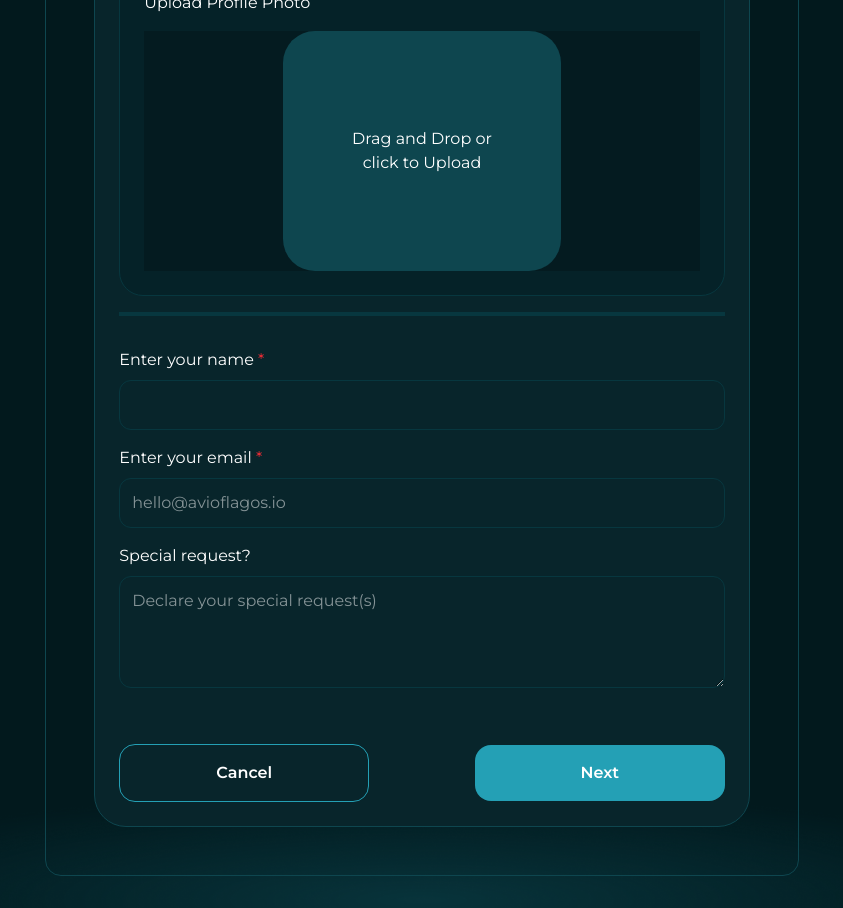
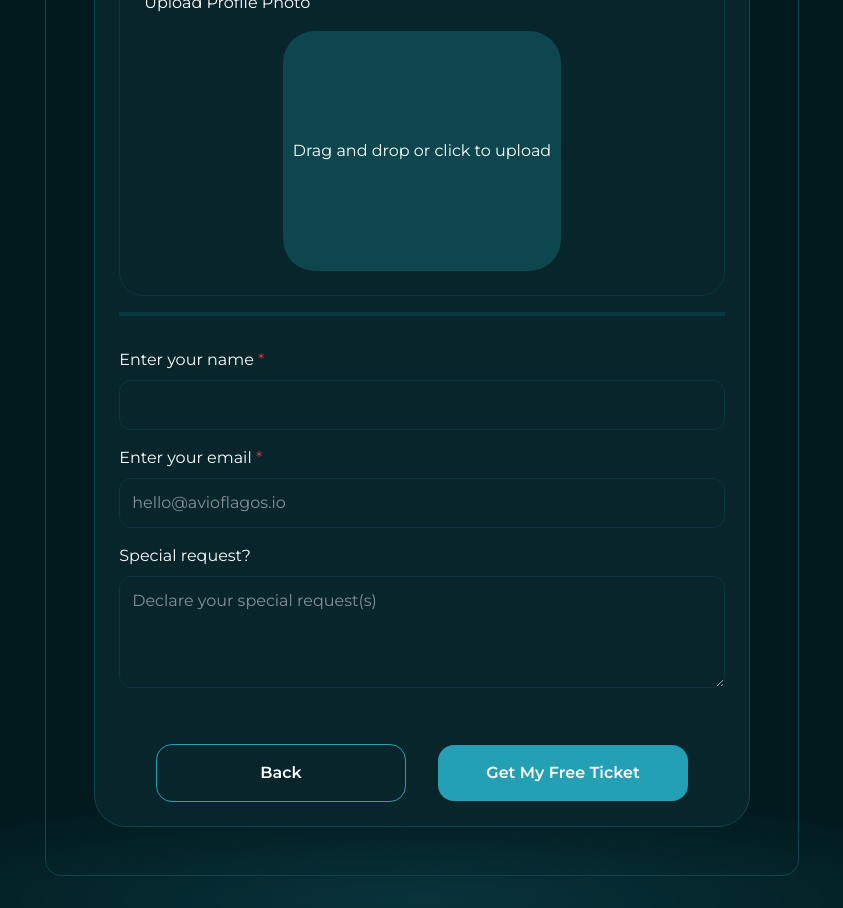
Before and after one commit to TechMartins72/Conference-Ticket-Generator_HNG-2, a React (Vite) app: page /ticket-details in a window 1280 px wide. Shown: the part 340-1248 px from the top of the page, without its empty margins (218-1061 px from the left). Built offline with nearby package versions, Linux system fonts and the light colour scheme; a web font is replaced by a local one.

Commit message:
will add the image upload functions

```diff
--- a/src/App.jsx
+++ b/src/App.jsx
@@ -1,24 +1,27 @@
 import React from "react";
-import BackgroundB from "./Components/BackgroundB";
-import Header from "./Components/Header";
+import {
+  createBrowserRouter,
+  createRoutesFromElements,
+  Route,
+  RouterProvider,
+} from "react-router";
+import RootLayouts from "./Layouts/RootLayouts";
 import HomePage from "./Components/HomePage";
 import FormPage from "./Components/FormPage";
-import Steps from "./Components/Steps";
 import GenerateTicketPage from "./Components/GenerateTicketPage";
 
+const router = createBrowserRouter(
+  createRoutesFromElements(
+    <Route path="/" element={<RootLayouts />}>
+      <Route index element={<HomePage />}></Route>
+      <Route path="ticket-details" element={<FormPage />}></Route>
+      <Route path="ticket-generate" element={<GenerateTicketPage />}></Route>
+    </Route>
+  )
+);
+
 function App() {
-  return (
-    <main className="flex flex-col bg-[#02191D] text-white font-[Montserrat] min-h-screen relative px-[12px] py-8 max-lg:[48px] z-[2]">
-      <Header />
-      <section className="section">
-        <Steps step="1" value="Ticket Selection" width="1/3" />
-        {/* <HomePage /> */}
-        <FormPage />
-        {/* <GenerateTicketPage /> */}
-      </section>
-      <BackgroundB />
-    </main>
-  );
+  return <RouterProvider router={router} />;
 }
 
 export default App;
--- a/src/Components/BackgroundB.jsx
+++ b/src/Components/BackgroundB.jsx
@@ -3,11 +3,11 @@ import background from "/background.png";
 
 const BackgroundB = () => {
   return (
-    <div className="w-full absolute bottom-0 left-0 z-[-1]">
+    <div className="background">
       <img
         src={background}
         alt="bg"
-        className="w-full h-full overflow-hidden"
+        className="backgroundimage"
       />
     </div>
   );
--- a/src/Components/Banner.jsx
+++ b/src/Components/Banner.jsx
@@ -2,7 +2,7 @@ import React from "react";
 
 const Banner = ({ homepage }) => {
   return (
-    <div className="bg-gradient-to-br text-center from-[#07373F] to-[#0E464F] w-full rounded-[24px] border-[1px] border-[#07373F] px-[24px] py-[16px] flex flex-col gap-4">
+    <div className="banner">
       <h2 className="font-bold text-4xl max-md:text-2xl italic">
         Techember Fest "25
       </h2>
--- a/src/Components/BottomButtons.jsx
+++ b/src/Components/BottomButtons.jsx
@@ -1,13 +1,16 @@
 import React, { useContext } from "react";
+import { Link } from "react-router";
 import Button from "./Button";
 import { AppContext } from "../ContextAPI";
 
 const BottomButtons = () => {
-  const { handleHomeError, cancel } = useContext(AppContext);
+  const { handleHomeError, cancel, selected } = useContext(AppContext);
   return (
-    <div className="w-full h-fit rounded-[24px] border-[1px] border-[#0E464F] flex justify-center items-center gap-8 flex-wrap-reverse max-md:gap-4">
+    <div className="buttonbox">
       <Button value="Cancel" bg="transaparent" outline func={cancel} />
-      <Button value="Next" bg="[#24A0B5]" outline func={handleHomeError} />
+      <Link to={selected ? "ticket-details" : "/"}>
+        <Button value="Next" bg="[#24A0B5]" outline func={handleHomeError} />
+      </Link>
     </div>
   );
 };
--- a/src/Components/FormPage.jsx
+++ b/src/Components/FormPage.jsx
@@ -1,12 +1,19 @@
 import React from "react";
-import Steps from "./Steps";
+import { Link } from "react-router";
 import ImageUpload from "./ImageUpload";
 import Button from "./Button";
+import { useContext } from "react";
+import { AppContext } from "../ContextAPI";
 
 const FormPage = () => {
+  const { setSelected } = useContext(AppContext);
+
+  const handleGenerateTicket = () => {};
+
+
   return (
     <>
-      <form className="w-full border-[1px] border-[#0E464F] bg-[#08252B] p-[24px] flex flex-col gap-4 rounded-[32px]">
+      <form className="form">
         <ImageUpload />
         <div className="border-t-4 border-[#07373F] py-8 flex flex-col gap-2">
           <label htmlFor="name">
@@ -30,9 +37,20 @@ const FormPage = () => {
             placeholder="Declare your special request(s)"
           />
         </div>
-        <div className="w-full h-fit rounded-[24px] flex justify-between items-center flex-wrap-reverse max-md:gap-4">
-          <Button value="Cancel" bg="transaparent" outline />
-          <Button value="Next" bg="[#24A0B5]" />
+        <div className="buttonbox">
+          <Link to="/">
+            <Button
+              value="Back"
+              bg="transaparent"
+              outline
+              func={() => {
+                setSelected(false);
+              }}
+            />
+          </Link>
+          <Link to="/ticket-generate">
+            <Button value="Get My Free Ticket" bg="[#24A0B5]" />
+          </Link>
         </div>
       </form>
     </>
--- a/src/Components/GenerateTicketPage.jsx
+++ b/src/Components/GenerateTicketPage.jsx
@@ -1,9 +1,11 @@
-import React from "react";
-import Steps from "./Steps";
+import React, { useContext } from "react";
+import { Link } from "react-router";
 import Button from "./Button";
 import Ticket from "./Ticket";
+import { AppContext } from "../ContextAPI";
 
 const GenerateTicketPage = () => {
+  const { setSelected } = useContext(AppContext);
   return (
     <>
       <div className="flex flex-col justify-around text-center">
@@ -14,12 +16,17 @@ const GenerateTicketPage = () => {
       </div>
       <Ticket />
       <div className="buttonbox">
+        <Link to="/">
           <Button
             value="Book Another Ticket"
             bg="transaparent"
             color="[#24A0B5]"
             outline
+            func={() => {
+              setSelected(false);
+            }}
           />
+        </Link>
         <Button value="Download Ticket" bg="[#24A0B5]" outline />
       </div>
     </>
--- a/src/Components/ImageUpload.jsx
+++ b/src/Components/ImageUpload.jsx
@@ -1,12 +1,47 @@
-import React from "react";
+import React, { useCallback } from "react";
+import { useContext } from "react";
+import { useState } from "react";
+import { useDropzone } from "react-dropzone";
+import { AppContext } from "../ContextAPI";
 
 const ImageUpload = () => {
+  const { userImage, imageLoading, handleSubmit } = useContext(AppContext);
+  const onDrop = useCallback((droppedFile) => {
+    console.log(droppedFile[0].path);
+    const newFile = droppedFile[0];
+    handleSubmit(newFile);
+  }, []);
+
+  const { getRootProps, getInputProps, isDragActive } = useDropzone({ onDrop });
+
   return (
-    <div className="w-full border-[1px] border-[rgb(7,55,63)] bg-[#052228] p-[24px] flex flex-col gap-4 rounded-[24px]">
+    <div
+      className={`w-full border-[1px] border-[rgb(7,55,63)] p-[24px] flex flex-col gap-4 rounded-[24px]`}
+    >
       <p>Upload Profile Photo</p>
-      <div className="bg-black/20 w-full">
-        <div className="bg-[#0E464F] flex flex-col justify-center items-center text-center md:w-[50%] h-[240px] rounded-[32px] mx-auto cursor-pointer">
-          Drag and Drop or <br /> click to Upload
+      <div
+        className={`w-full ${
+          userImage ? `bg-[url(${userImage})]` : "bg-transparent"
+        } bg-cover`}
+      >
+        <div
+          {...getRootProps()}
+          className={`bg-[#0E464F] flex flex-col justify-center items-center text-center md:w-[50%] h-[240px] rounded-[32px] mx-auto cursor-pointer ${
+            userImage != undefined && "opacity-[.5]"
+          }`}
+        >
+          <input {...getInputProps()} />
+          <span>
+            {imageLoading ? (
+              "loading"
+            ) : (
+              <p>
+                {!isDragActive
+                  ? "Drag and drop or click to upload"
+                  : "Drop here!"}
+              </p>
+            )}
+          </span>
         </div>
       </div>
     </div>
--- a/src/Components/Invalid.jsx
+++ b/src/Components/Invalid.jsx
@@ -1,14 +1,7 @@
 import React from "react";
 
 const Invalid = ({ text }) => {
-  return (
-    <p
-      className="text-red-500 w-full p-3 bg-black/50
-     rounded-xl text-center font-semibold"
-    >
-      {text}
-    </p>
-  );
+  return <p className="error">{text}</p>;
 };
 
 export default Invalid;
--- a/src/Components/TicketLists.jsx
+++ b/src/Components/TicketLists.jsx
@@ -21,7 +21,7 @@ const TicketLists = () => {
     <div className="border-t-4 border-[#07373F] py-4">
       <div className="flex flex-col gap-4">
         <p>Select Ticket Type:</p>
-        <div className="grid md:grid-cols-2 gap-8 p-[16px] bg-[#052228] border-[1px] border-[#07373F] rounded-[24px]">
+        <div className="ticketlist">
           {details.map((detail, index) => (
             <TicketList detail={detail} key={index} />
           ))}
--- a/src/ContextAPI.jsx
+++ b/src/ContextAPI.jsx
@@ -1,15 +1,38 @@
 import React, { createContext, useState } from "react";
+import { useEffect } from "react";
 
 export const AppContext = createContext();
 
 const AppContextProvider = (props) => {
   const [selected, setSelected] = useState(false);
   const [homeError, setHomeError] = useState(false);
+  const [userImage, setUserImage] = useState();
+  const [imageLoading, setImageLoading] = useState(false);
+
+  const handleSubmit = async (file) => {
+    setImageLoading(true);
+    const data = new FormData();
+    data.append("file", file);
+    data.append("upload_preset", "conference_ticket_generator_image_upload");
+    data.append("cloud_name", "dnxrj96ww");
+
+    const res = await fetch(
+      "https://api.cloudinary.com/v1_1/dnxrj96ww/image/upload",
+      {
+        method: "POST",
+        body: data,
+      }
+    );
+
+    const uploadedImage = await res.json();
+    console.log(uploadedImage.secure_url);
+    setUserImage(uploadedImage.secure_url);
+    setImageLoading(false);
+  };
 
   const handleHomeError = () => {
     if (selected == false) {
       setHomeError(true);
-
     } else {
       setHomeError(false);
       console.log("move to the next page");
@@ -31,6 +54,11 @@ const AppContextProvider = (props) => {
         homeError,
         setHomeError,
         cancel,
+        userImage,
+        setUserImage,
+        imageLoading,
+        setImageLoading,
+        handleSubmit,
       }}
     >
       {props.children}
--- /dev/null
+++ b/src/Layouts/RootLayouts.jsx
@@ -0,0 +1,25 @@
+import React from "react";
+import { Outlet } from "react-router";
+import BackgroundB from "../Components/BackgroundB";
+import Header from "../Components/Header";
+import HomePage from "../Components/HomePage";
+import FormPage from "../Components/FormPage";
+import Steps from "../Components/Steps";
+import GenerateTicketPage from "../Components/GenerateTicketPage";
+
+const RootLayouts = () => {
+  return (
+    <div>
+      <main className="main">
+        <Header />
+        <section className="section">
+          <Steps step="1" value="Ticket Selection" width="1/3" />
+          <Outlet />
+        </section>
+        <BackgroundB />
+      </main>
+    </div>
+  );
+};
+
+export default RootLayouts;
--- a/src/index.css
+++ b/src/index.css
@@ -7,5 +7,26 @@
   @apply p-[12px] border-[1px] border-[rgb(7,55,63)] rounded-[12px] outline-none mb-2;
 }
 .buttonbox {
-  @apply w-full h-fit rounded-[24px] md:border-[1px] md:border-[#0E464F] flex justify-center items-center gap-8 flex-wrap-reverse max-md:gap-4;
+  @apply w-full h-fit rounded-[24px] flex justify-center items-center gap-8 flex-wrap-reverse max-md:gap-4;
 }
+.form {
+  @apply w-full border-[1px] border-[#0E464F] bg-[#08252B] p-[24px] flex flex-col gap-4 rounded-[32px];
+}
+.main {
+  @apply flex flex-col bg-[#02191D] text-white font-[Montserrat] min-h-screen relative px-[12px] py-8 z-[2];
+}
+.banner {
+  @apply bg-gradient-to-br text-center from-[#07373F] to-[#0E464F] w-full rounded-[24px] border-[1px] border-[#07373F] px-[24px] py-[16px] flex flex-col gap-4;
+}
+.ticketlist {
+  @apply grid md:grid-cols-2 gap-8 p-[16px] bg-[#052228] border-[1px] border-[#07373F] rounded-[24px];
+}
+.error {
+  @apply text-red-500 w-full p-3 bg-black/50 rounded-xl text-center font-semibold;
+}
+.background {
+  @apply w-full absolute bottom-0 left-0 z-[-1];
+}
+.backgroundimage {
+  @apply w-full h-full overflow-hidden;
+}
```
Lines whose indentation alone changed are shown as unchanged.
